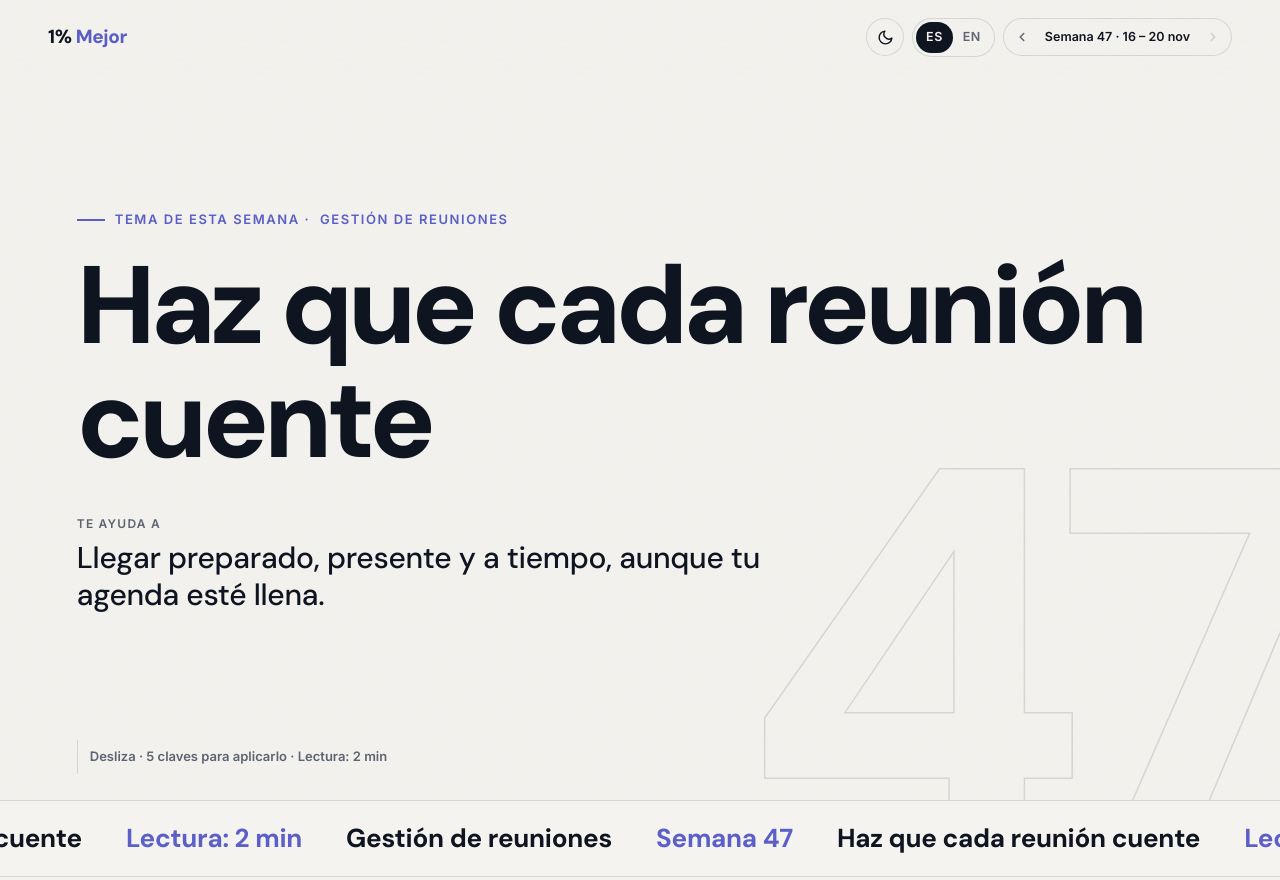
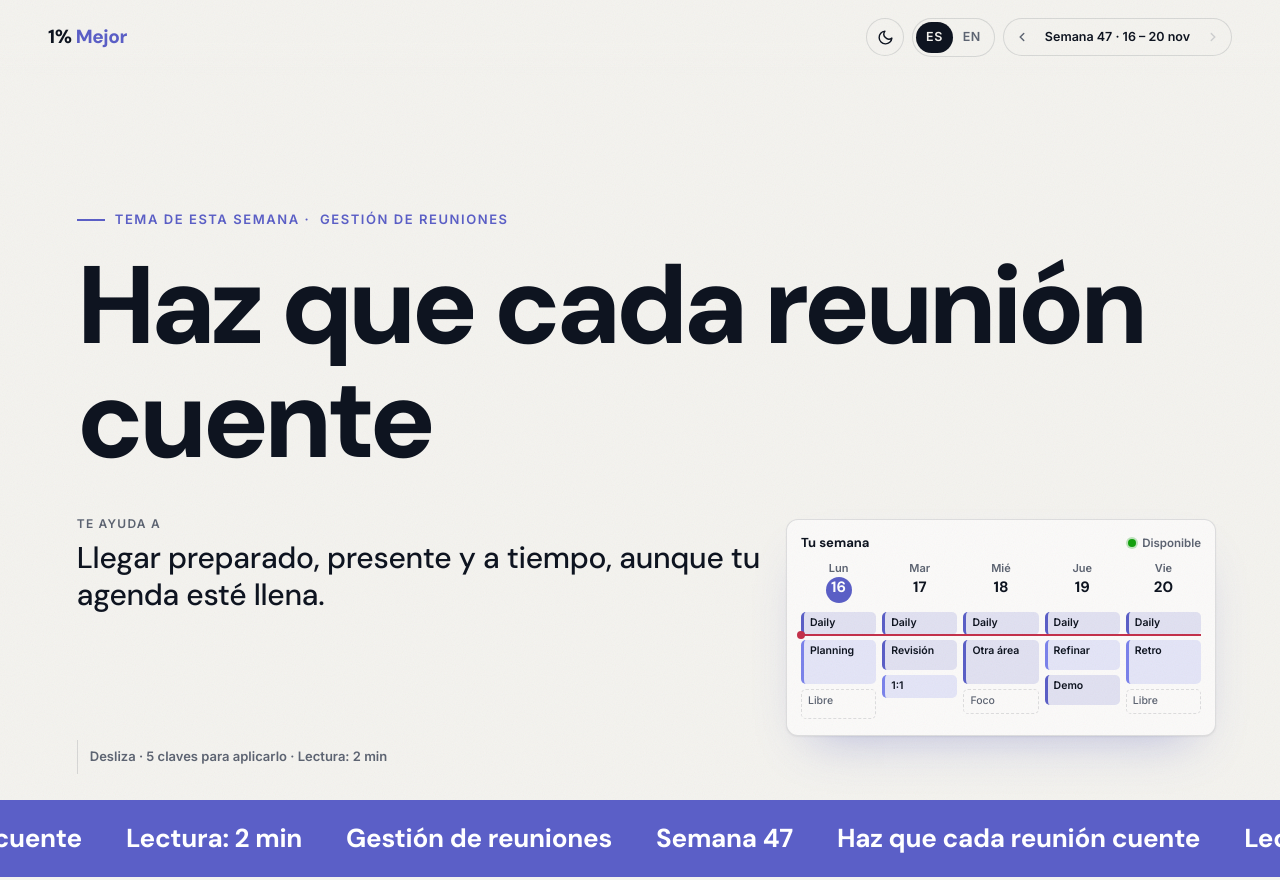
Before and after one commit to NayRojas/1-mejor, a plain HTML site: page index.html in a window 1280 px wide. Shown: the top 880 px of the page. Drawn offline with Linux system fonts and the light colour scheme.

Commit message:
Semana 47 con estilo Teams: calendario semanal, franja, reto y estados de invitación
Co-Authored-By: Claude Opus 5.5 <noreply@anthropic.com>
Claude-Session: https://claude.ai/code/session_013WZbAye7BtUGeiqhUegAdH

```diff
--- a/contenido.js
+++ b/contenido.js
@@ -23,6 +23,7 @@ const SEMANAS = [
     fechas: "16 – 20 nov",
     publicar: "2026-11-16",                            // aparece sola ese día (hora de Lima)
     color: { claro: "#5b5fc7", oscuro: "#9ea2ff" },   // tono Teams: la semana es de reuniones
+    estilo: "teams",                                   // calendario y formas tipo Teams
     soft: {
       categoria: "Gestión de reuniones",
       titulo: "Haz que cada reunión cuente",
@@ -36,10 +37,10 @@ const SEMANAS = [
       ],
       reto: { titulo: "Agenda al día", accion: "calendario", texto: "Ve a Teams y revisa tu calendario: responde las invitaciones pendientes y confirma para qué es cada reunión de hoy y mañana.",
         lista: [
-          { texto: "Reunión de equipo", fecha: "Aceptada", hecho: true },
-          { texto: "Sesión de planificación", fecha: "Aceptada", hecho: true },
-          { texto: "Revisión de avances", fecha: "Aviso: tarde", hecho: true },
-          { texto: "Sesión con otra área", fecha: "Pendiente" }
+          { texto: "Reunión de equipo", fecha: "Aceptada", hecho: true, tono: "ok" },
+          { texto: "Sesión de planificación", fecha: "Aceptada", hecho: true, tono: "ok" },
+          { texto: "Revisión de avances", fecha: "Aviso: tarde", hecho: true, tono: "warn" },
+          { texto: "Sesión con otra área", fecha: "Pendiente", tono: "pend" }
         ] }
     },
     en: {
@@ -57,10 +58,10 @@ const SEMANAS = [
         ],
         reto: { titulo: "Calendar up to date", accion: "calendario", texto: "Go to Teams and check your calendar: answer pending invites and confirm what each of today's and tomorrow's meetings is for.",
           lista: [
-            { texto: "Team meeting", fecha: "Accepted", hecho: true },
-            { texto: "Planning session", fecha: "Accepted", hecho: true },
-            { texto: "Progress review", fecha: "Late, notified", hecho: true },
-            { texto: "Session with another area", fecha: "Pending" }
+            { texto: "Team meeting", fecha: "Accepted", hecho: true, tono: "ok" },
+            { texto: "Planning session", fecha: "Accepted", hecho: true, tono: "ok" },
+            { texto: "Progress review", fecha: "Late, notified", hecho: true, tono: "warn" },
+            { texto: "Session with another area", fecha: "Pending", tono: "pend" }
           ] }
       }
     }
--- a/index.html
+++ b/index.html
@@ -148,6 +148,59 @@
     font-size:14.5px;font-weight:600;color:var(--paper);border:1px solid color-mix(in srgb,var(--paper) 32%,transparent);transition:background .25s,border-color .25s,color .25s}
   .agenda:hover{background:var(--accent);border-color:var(--accent);color:#fff}
   [data-theme="dark"] .agenda:hover{color:#0c0f14}
+
+  /* ===== Estilo de semana "teams": colores y formas tipo calendario de reuniones ===== */
+  .calmock{display:none}
+  .st-teams .bgnum{display:none}
+  @media (min-width:1100px){
+    .st-teams .calmock{display:block;position:absolute;right:clamp(16px,5vw,80px);bottom:clamp(40px,8vh,90px);width:430px;z-index:0;
+      background:color-mix(in srgb,var(--paper),#fff 60%);border:1px solid var(--line);border-radius:12px;padding:14px 14px 16px;
+      box-shadow:0 1px 2px rgba(0,0,0,.06),0 24px 48px -24px rgba(70,78,184,.35);
+      opacity:0;transform:translateY(24px);transition:opacity .8s .9s,transform 1s var(--ease) .9s}
+    .ready.st-teams .calmock{opacity:1;transform:none}
+    .st-teams .hero > :not(.calmock):not(.cue):not(.bgnum){position:relative;z-index:1}
+  }
+  [data-theme="dark"] .st-teams .calmock{background:#1b1c26}
+  .cm-head{display:flex;align-items:center;justify-content:space-between;margin-bottom:10px;font:700 13px var(--head)}
+  .cm-head span{display:inline-flex;align-items:center;gap:6px;font:600 11.5px Inter,sans-serif;color:var(--muted)}
+  .cm-head i{width:8px;height:8px;border-radius:50%;background:#13a10e;box-shadow:0 0 0 2px color-mix(in srgb,#13a10e 25%,transparent)}
+  .cm-grid{display:grid;grid-template-columns:repeat(5,minmax(0,1fr));gap:6px;position:relative}
+  .cm-day{display:flex;flex-direction:column;gap:5px}
+  .cm-day b{font:600 11px Inter,sans-serif;color:var(--muted);text-align:center;padding-bottom:4px}
+  .cm-day b em{display:block;width:26px;height:26px;line-height:26px;margin:2px auto 0;border-radius:50%;font:700 15px var(--head);color:var(--ink);font-style:normal}
+  .cm-day.today b em{background:var(--accent);color:#fff}
+  .ev{border-radius:5px;border-left:3px solid var(--accent);background:color-mix(in srgb,var(--accent) 16%,transparent);
+    font:600 10.5px Inter,sans-serif;color:var(--ink);padding:5px 6px;line-height:1.2;overflow:hidden;white-space:nowrap;text-overflow:ellipsis;
+    opacity:0;transform:scale(.85);transform-origin:0 0;transition:opacity .4s,transform .5s var(--ease)}
+  .ev.lg{min-height:44px}.ev.md{min-height:30px}
+  .ev.alt{border-left-color:#7b83eb;background:color-mix(in srgb,#7b83eb 18%,transparent)}
+  .ev.free{border:1px dashed var(--line);background:transparent;color:var(--muted);font-weight:500}
+  .ready .ev{opacity:1;transform:none}
+  .cm-now{position:absolute;left:0;right:0;height:2px;background:#c4314b;top:46%;opacity:0;transition:opacity .5s 2.2s}
+  .cm-now::before{content:"";position:absolute;left:-4px;top:-3px;width:8px;height:8px;border-radius:50%;background:#c4314b}
+  .ready .cm-now{opacity:1}
+
+  .st-teams .marquee{background:var(--accent);border-color:transparent}
+  .st-teams .marquee span,.st-teams .marquee span em{color:#fff}
+  [data-theme="dark"] .st-teams .marquee span,[data-theme="dark"] .st-teams .marquee span em{color:#14152b}
+
+  .st-teams .bign b{-webkit-text-stroke:0}
+  .st-teams .k-bar i{height:6px;border-radius:3px}
+
+  .st-teams .reto{background:linear-gradient(135deg,#2b2c6b 0%,#464eb8 100%);color:#fff}
+  .st-teams .reto small,.st-teams .reto p{color:#fff}
+  .st-teams .reto .agenda{background:#fff;color:#2b2c6b;border-color:#fff;border-radius:8px}
+  .st-teams .reto .agenda:hover{background:#e8ebfa;color:#2b2c6b}
+  .st-teams .magnet{background:#fff;color:#2b2c6b}
+  .st-teams .mini{background:rgba(255,255,255,.08);border-color:rgba(255,255,255,.22);border-radius:10px}
+  .st-teams .mini .box{border-color:rgba(255,255,255,.6);color:#fff}
+  .st-teams .mini li+li{border-color:rgba(255,255,255,.14)}
+  .st-teams .mini .f{border-radius:6px}
+  .st-teams .mini li.ok .box{background:#13a10e;border-color:#13a10e}
+  .mini .f.t-ok{color:#9ff59a;background:rgba(19,161,14,.28)}
+  .mini .f.t-warn{color:#ffe08a;background:rgba(193,156,0,.3)}
+  .mini .f.t-pend{color:#e6e7f5;background:rgba(255,255,255,.14)}
+
   /* Mini checklist de ejemplo junto al texto del reto */
   .reto-body{display:flex;flex-wrap:wrap;align-items:center;gap:22px 34px}
   .mini{list-style:none;flex:0 0 auto;width:min(100%,290px);border:1px solid color-mix(in srgb,var(--paper) 20%,transparent);
@@ -305,10 +358,35 @@ function teamsLink(reto) {
   ].map(([k, v]) => k + "=" + encodeURIComponent(v)).join("&");
   return "https://teams.microsoft.com/l/meeting/new?" + q;
 }
+/* Calendario semanal decorativo (estilo "teams") */
+function calMock(sem) {
+  const es = lang === "es";
+  const dias = es ? ["Lun", "Mar", "Mié", "Jue", "Vie"] : ["Mon", "Tue", "Wed", "Thu", "Fri"];
+  const n0 = parseInt(sem.fechas, 10) || 16;
+  const ev = es
+    ? [[["Daily", ""], ["Planning", "lg alt"], ["Libre", "free md"]],
+       [["Daily", ""], ["Revisión", "md"], ["1:1", "alt"]],
+       [["Daily", ""], ["Otra área", "lg"], ["Foco", "free"]],
+       [["Daily", ""], ["Refinar", "md alt"], ["Demo", "md"]],
+       [["Daily", ""], ["Retro", "lg alt"], ["Libre", "free"]]]
+    : [[["Daily", ""], ["Planning", "lg alt"], ["Free", "free md"]],
+       [["Daily", ""], ["Review", "md"], ["1:1", "alt"]],
+       [["Daily", ""], ["Sync", "lg"], ["Focus", "free"]],
+       [["Daily", ""], ["Refine", "md alt"], ["Demo", "md"]],
+       [["Daily", ""], ["Retro", "lg alt"], ["Free", "free"]]];
+  const hoy = new Date(Date.now() - 5 * 3600e3).getUTCDay() - 1;   // 0 = lunes (hora de Lima)
+  let k = 0;
+  return `<div class="calmock" aria-hidden="true">
+    <div class="cm-head">${es ? "Tu semana" : "Your week"}<span><i></i>${es ? "Disponible" : "Available"}</span></div>
+    <div class="cm-grid">${dias.map((d, i) => `<div class="cm-day${i === hoy && semana === 0 ? " today" : ""}"><b>${d}<em>${n0 + i}</em></b>
+      ${ev[i].map(([t, c]) => `<div class="ev ${c}" style="transition-delay:${1.2 + (k++) * 0.07}s">${t}</div>`).join("")}</div>`).join("")}
+      <div class="cm-now"></div></div></div>`;
+}
 const words = t => t.split(" ").map(w => `<span class="w"><span>${w}</span></span>`).join(" ");
 
 function render() {
   const s = view(SEMANAS[semana]), d = s.soft, t = s.tech, L = T[lang], ok = retoAceptado(s.numero);
+  document.body.classList.toggle("st-teams", SEMANAS[semana].estilo === "teams");
   const rs = document.documentElement.style, col = SEMANAS[semana].color;
   if (col && col.claro) rs.setProperty("--wk-claro", col.claro); else rs.removeProperty("--wk-claro");
   if (col && col.oscuro) rs.setProperty("--wk-oscuro", col.oscuro); else rs.removeProperty("--wk-oscuro");
@@ -323,6 +401,7 @@ function render() {
   $("#main").innerHTML = `
     <section class="hero pad">
       <div class="bgnum" aria-hidden="true">${s.numero}</div>
+      ${SEMANAS[semana].estilo === "teams" ? calMock(SEMANAS[semana]) : ""}
       <p class="eyebrow">${semana === 0 ? L.now : L.past} · <span class="cat">${d.categoria}</span></p>
       <h1 class="kin">${words(d.titulo)}</h1>
       <div class="help"><small>${L.helps}</small><p>${d.ayuda || ""}</p></div>
@@ -353,7 +432,7 @@ function render() {
           ${d.reto.lista ? `<ul class="mini" aria-label="Ejemplo">${d.reto.lista.map((x, i) => `
             <li class="${x.hecho ? "ok" : ""}" style="transition-delay:${0.35 + i * 0.12}s">
               <span class="box" aria-hidden="true"><svg width="10" height="10" viewBox="0 0 24 24" fill="none" stroke="currentColor" stroke-width="4" stroke-linecap="round" stroke-linejoin="round" style="transition-delay:${0.9 + i * 0.12}s"><path d="M4 12l5 5L20 7"/></svg></span>
-              <span class="t">${x.texto}</span><span class="f">${x.fecha}</span>
+              <span class="t">${x.texto}</span><span class="f${x.tono ? " t-" + x.tono : ""}">${x.fecha}</span>
             </li>`).join("")}</ul>` : ""}
         </div>
         <a class="agenda" href="${d.reto.accion === "calendario" ? "https://teams.microsoft.com/_#/calendarv2" : teamsLink(d.reto)}" target="_blank" rel="noopener" title="${d.reto.accion === "calendario" ? X[lang].calTip : X[lang].agendaTip}" data-ev="${d.reto.accion === "calendario" ? "abrir_calendario_teams" : "agendar_teams"}">
```
